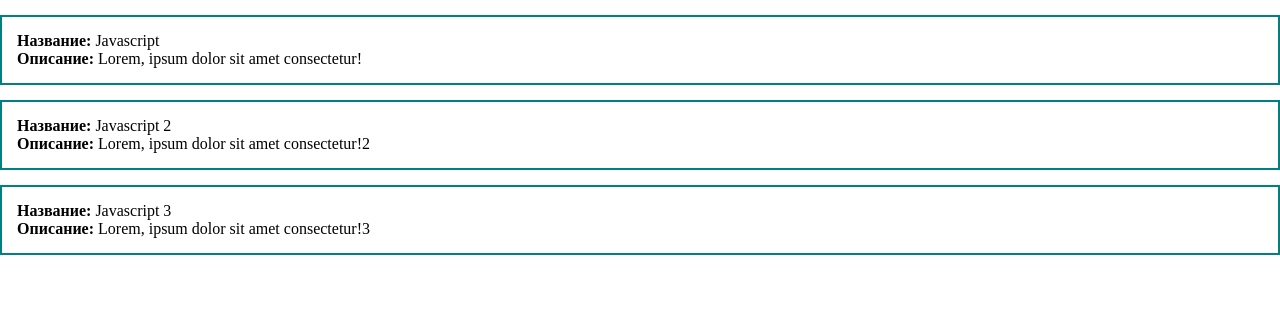
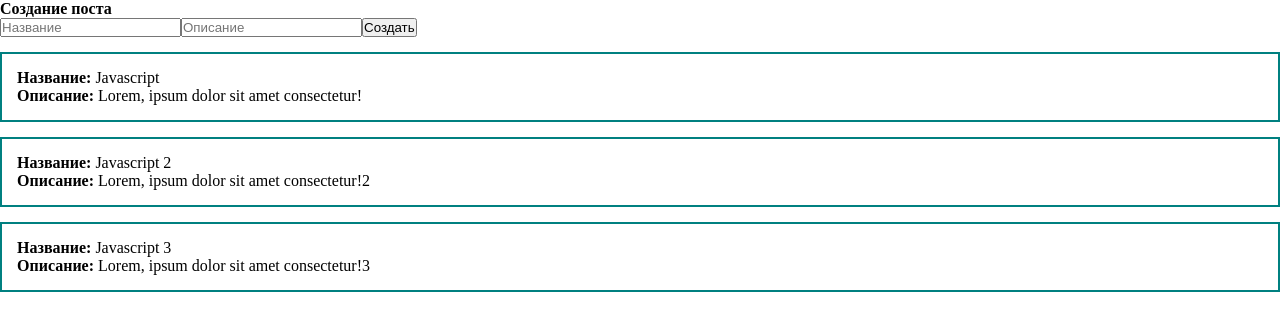
Before and after one commit to npeplov/vue-ulbi, a Vue app: page / in a window 1280 px wide. Shown: the top 330 px of the page. Built offline with nearby package versions, Linux system fonts and the light colour scheme.

Commit message:
add posts form

```diff
--- a/src/App.vue
+++ b/src/App.vue
@@ -1,10 +1,27 @@
 <template>
   <div>
+    <form @submit.prevent>
+      <h4>Создание поста</h4>
+      <input
+        v-bind:value="title"
+        type="text"
+        class="input"
+        placeholder="Название"
+        @input="title = $event.target.value"
+      />
+      <input
+        v-bind:value="body"
+        type="text"
+        class="input"
+        placeholder="Описание"
+        @input="body = $event.target.value"
+      />
+      <button @click="createPost">Создать</button>
+    </form>
     <div class="post" v-for="post in posts">
       <div><strong>Название: </strong>{{ post.title }}</div>
       <div><strong>Описание: </strong>{{ post.body }}</div>
     </div>
-
   </div>
 </template>
 
@@ -13,15 +30,38 @@ export default {
   data() {
     return {
       posts: [
-        {id:1, title: "Javascript", body: "Lorem, ipsum dolor sit amet consectetur!"},
-        {id:2, title: "Javascript 2", body: "Lorem, ipsum dolor sit amet consectetur!2"},
-        {id:3, title: "Javascript 3", body: "Lorem, ipsum dolor sit amet consectetur!3"},
-      ]
-    }
+        {
+          id: 1,
+          title: "Javascript",
+          body: "Lorem, ipsum dolor sit amet consectetur!",
+        },
+        {
+          id: 2,
+          title: "Javascript 2",
+          body: "Lorem, ipsum dolor sit amet consectetur!2",
+        },
+        {
+          id: 3,
+          title: "Javascript 3",
+          body: "Lorem, ipsum dolor sit amet consectetur!3",
+        },
+      ],
+      title: "",
+      body: "",
+    };
   },
   methods: {
-  }
-}
+    createPost() {
+      const newPost = {
+        id: Date.now(),
+        title: this.title,
+        body: this.body,
+      };
+      this.posts.push(newPost);
+      (this.title = ""), (this.body = "");
+    },
+  },
+};
 </script>
 
 <style>
```
